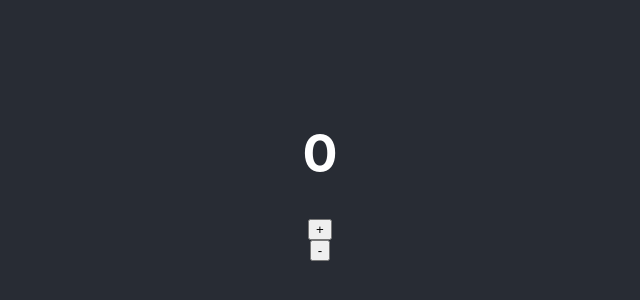
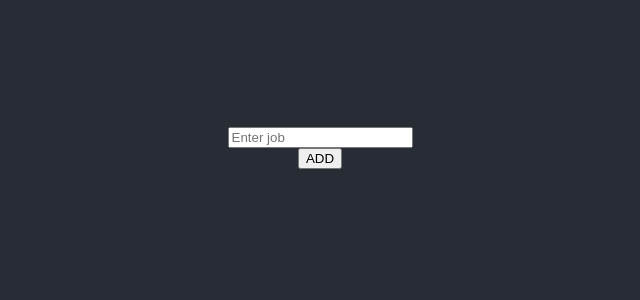
Before and after one commit to Nemo-0o0/LearnReactjs-hooks, a React (Create React App) app: page / in a window 1280 px wide. Shown: the part 226-526 px from the top of the page, without its empty margins (320-960 px from the left). Built offline with nearby package versions, Linux system fonts and the light colour scheme.

Commit message:
Todo App with useReducer hook

```diff
--- a/src/App.js
+++ b/src/App.js
@@ -1,48 +1,114 @@
-import { useState, useReducer} from "react";
+import { useRef, useReducer} from "react";
 import "./App.css";
 
-//useState
-// 1. Init state; 0
-// 2. Actions: Up (state + 1) / Down (state - 1)
+// useReducer
+// 1.Init state
+const initstate = {
+  job: '',
+  jobs: []
+}
 
+// 2.Action
+const SET_JOB = 'set_job'
+const ADD_JOB = 'add_job'
+const DELETE_JOB = 'delete_job'
 
-//useReducer
-// 1. Init state; 0
-// 2. Actions: Up (state + 1) / Down (state - 1)
-// 3. Reducer
-// 4. Dispatch
-
-// Init state
-const initState = 0
-
-// Actions
-const UP_ACTION = 'up'
-const DOWN_ACTION = 'down'
-
-// Reducer
-const reducer = (state, action) => {
-  console.log('reducer running...')
-  switch (action) {
-    case UP_ACTION:
-      return state + 1
-    case DOWN_ACTION:
-      return state - 1
-    default:
-      throw new Error('Invalid action')
+const setJob = payload => {
+  return {
+    type: SET_JOB,
+    payload
   }
 }
 
+const addJob = payload => {
+  return {
+    type: ADD_JOB,
+    payload
+  }
+}
+
+const deleteJob = payload => {
+  return {
+    type: DELETE_JOB,
+    payload
+  }
+}
+
+// 3.Reducer
+const reducer = (state, action) => {
+  console.log("Old state: ", state)
+  console.log("action: ", action)
+
+  let newState
+  switch (action.type) {
+    case SET_JOB:
+      newState = {
+        ...state,
+        job: action.payload
+      }
+    break
+
+    case ADD_JOB:
+      newState = {
+        ...state,
+        jobs: [...state.jobs, action.payload]
+      }
+    break
+
+    case DELETE_JOB:
+      const newJobs = [...state.jobs]
+      newJobs.splice(action.payload, 1)
+      newState = {
+        ...state,
+        jobs: newJobs
+      }
+    break
+
+    default:
+      throw new Error("invalid action")
+  }
+
+
+  console.log("New state: ", newState)
+
+  return newState
+}
+// 4.Dispatch
+
 function App() {
 
-  const [ count , dispatch] = useReducer(reducer, initState)
+  const [state, dispatch] = useReducer(reducer, initstate)
+  const { job, jobs } = state
+  const inputRef = useRef()
+
+  const handleSubmit = () => {
+    dispatch(addJob(job))
+    dispatch(setJob(''))
+
+    inputRef.current.focus()
+  }
+
 
   return (
     <div className="App-header">
-      <h1>{count}</h1>
-      <button onClick={() => dispatch(UP_ACTION)}>+</button>
-      <button onClick={() => dispatch(DOWN_ACTION)}>-</button>
+      <input
+      ref={inputRef}
+        value={job}
+        placeholder='Enter job'
+        onChange={e => {
+          dispatch(setJob(e.target.value))
+        }}
+      />
+      <button onClick={handleSubmit}>ADD</button>
+      <ul>
+        {jobs.map((job, index) => (
+          <li key={index}>
+            {job}
+            <span onClick={() => dispatch(deleteJob(index))}>&times;</span>
+          </li>
+        ))}
+      </ul>
     </div>
   );
 }
-
 export default App;
```
